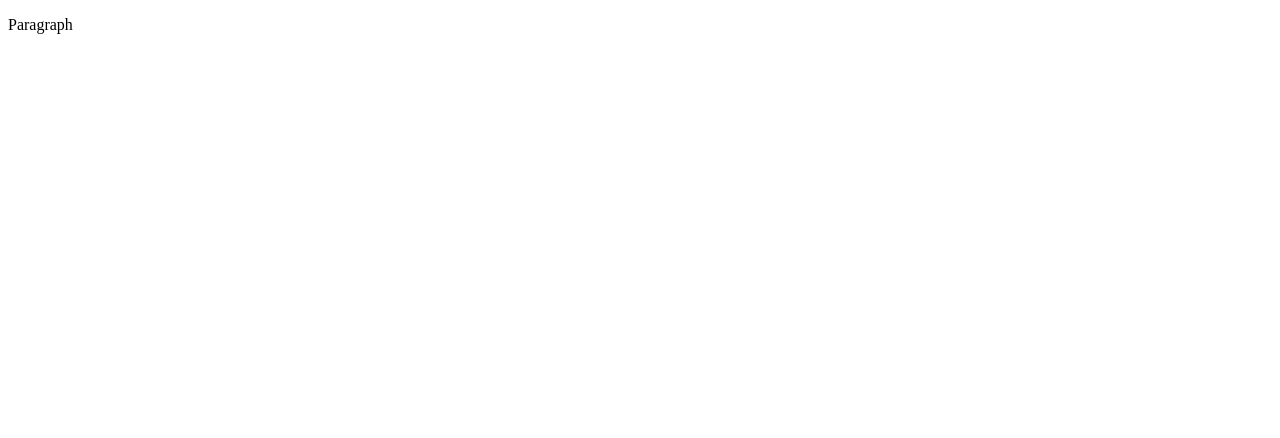
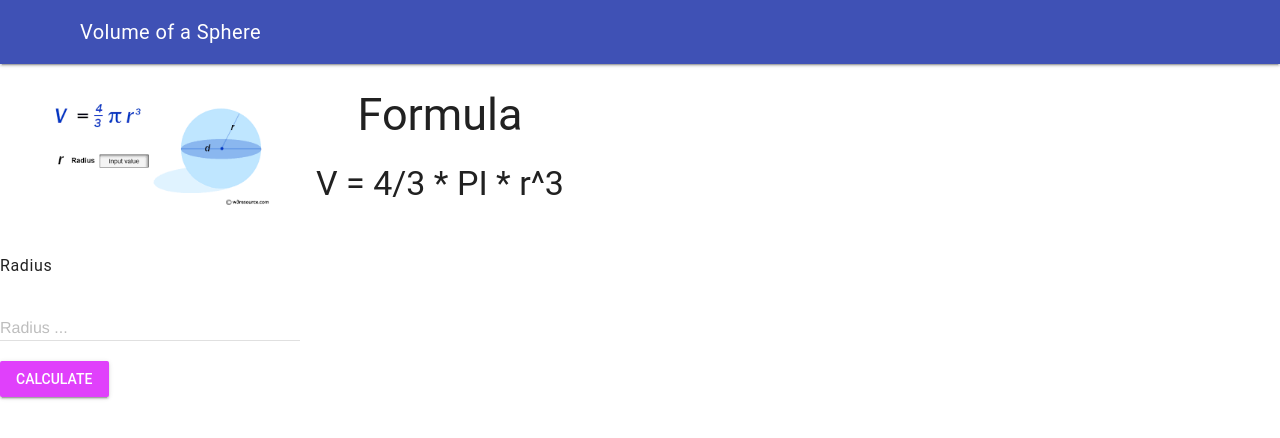
Before and after one commit to ICD2O-Digital-Tech-KukwacA/Unit3-03-HTML-VolumeSphere, a plain HTML site: page index.html in a window 1280 px wide. Drawn offline with nearby package versions, Linux system fonts and the light colour scheme.

Commit message:
Volume of a Sphere

```diff
--- a/css/style.css
+++ b/css/style.css
@@ -1,4 +1,20 @@
-/* Created by: Mr. Coxall
-* Created on: Sep 2020
-* This file contains the CSS for index.html
+/* Created by: Kukwac
+* Created on: Mar 2022
+* This CSS file defines the style for index.html
+* ICD2O-Unit3-01-HTML-AreaTrapezoid
 */
+
+body {
+    background-color: rgb(255, 255, 255);
+}
+
+h1 {
+    background-color: rgb(224, 2, 253);
+    color: hsl(78, 100%, 50%);
+    padding: 40px;
+    text-align: center;
+}
+
+p {
+    background-color: #00f7ff;
+}
--- a/index.html
+++ b/index.html
@@ -1,9 +1,76 @@
+<!--Unit3-01-HTML-AreaTrapezoid-->
 <!DOCTYPE html>
 <html>
   <head>
-    <title>Title</title>
+    <!--Metadata-->
+    <meta charset="utf-8" />
+    <meta name="description" content="Area of a Trapezoid, with a JS file" />
+    <meta name="keywords" content="immaculata, ics2o" />
+    <meta name="author" content="Kukwac" />
+    <meta name="viewport" content="width=device-width, initial-scale=1.0" />
+    <!--Favicon-->
+    <link rel="apple-touch-icon" sizes="180x180" href="./Favicons/apple-touch-icon.png" />
+    <link rel="icon" type="image/png" sizes="32x32" href="./Favicons/favicon-32x32.png" />
+    <link rel="icon" type="image/png" sizes="16x16" href="./Favicons/favicon-32x32.png" />
+    <link rel="manifest" href="./Favicons/site.webmanifest" />
+    <!--MDL stylesheets-->
+    <link rel="stylesheet" href="https://fonts.googleapis.com/icon?family=Material+Icons" />
+    <link rel="stylesheet" href="https://code.getmdl.io/1.3.0/material.indigo-purple.min.css" />
+    <!--CSS stylesheet-->
+    <link rel="stylesheet" href="./css/style.css" />
+    <!--Title-->
+    <title>Volume of a Sphere</title>
   </head>
   <body>
-    <p>Paragraph</p>
+    <!--Web page content with a Javascript file and MDL components-->
+    <script defer src="https://code.getmdl.io/1.3.0/material.min.js"></script>
+    <script src="./js/script.js"></script>
+    <div class="mdl-layout mdl-js-layout mdl-layout--fixed-header">
+      <header class="mdl-layout__header">
+        <div class="mdl-layout__header-row">
+          <span class="mdl-layout-title">Volume of a Sphere</span>
+        </div>
+      </header>
+      <main class="mdl-layout__content">
+        <table>
+          <tr>
+            <th>
+              <img src="./images/sphere.png" alt="Sphere" width="75%" height="auto"/>
+            </th>
+            <th>
+              <h2>Formula</h2>
+              <h3>V = 4/3 * PI * r^3 <h3>
+            </th>
+          </tr>
+        </table>
+        <!-- Simple Textfield -->
+        <form action="#">
+          <h6>Radius</h6>
+          <div class="mdl-textfield mdl-js-textfield">
+            <input
+              class="mdl-textfield__input"
+              type="float"
+              pattern="-?[0-9]*(\.[0-9]+)?"
+              id="radius"
+            />
+            <label class="mdl-textfield__label" for="length-of-base1">Radius ...</label>
+            <span class="mdl-textfield__error">Input is not a number!</span>
+          </div>
+        </form>
+
+        <!-- Raised button with ripple -->
+        <button
+          class="mdl-button mdl-js-button mdl-button--raised mdl-js-ripple-effect mdl-button--accent"
+          onclick="calculate()"
+        >
+          Calculate
+        </button>
+        <br />
+        <p>
+          <div id="volume">
+          </div>
+        </p>
+      </main>
+    </div>
   </body>
 </html>
--- a/js/script.js
+++ b/js/script.js
@@ -1,5 +1,20 @@
-// Copyright (c) 2020 Mr. Coxall All rights reserved
+// Copyright (c) 2022 Ms Raffin All rights reserved
 //
-// Created by: Mr. Coxall
-// Created on: Sep 2020
+// Created by: Kukwac
+// Created on: April 2025
 // This file contains the JS functions for index.html
+
+"use strict";
+/**
+ * This function calculates volume of a sphere.
+ */
+function calculate() {
+  // input
+    let radius = parseFloat(document.getElementById('radius').value);
+    const PI = Math.PI
+  // process
+    let volume = (4/3) * PI * radius**3;
+
+  // output
+  document.getElementById('volume').innerHTML = 'The volume is: ' + volume.toFixed(2) + 'cm3' + '.'
+}
```
Also changed, not shown: Favicons/apple-touch-icon.png (added), Favicons/favicon-16x16.png (added), Favicons/favicon-32x32.png (added), Favicons/site.webmanifest (added), images/sphere.png (added).
